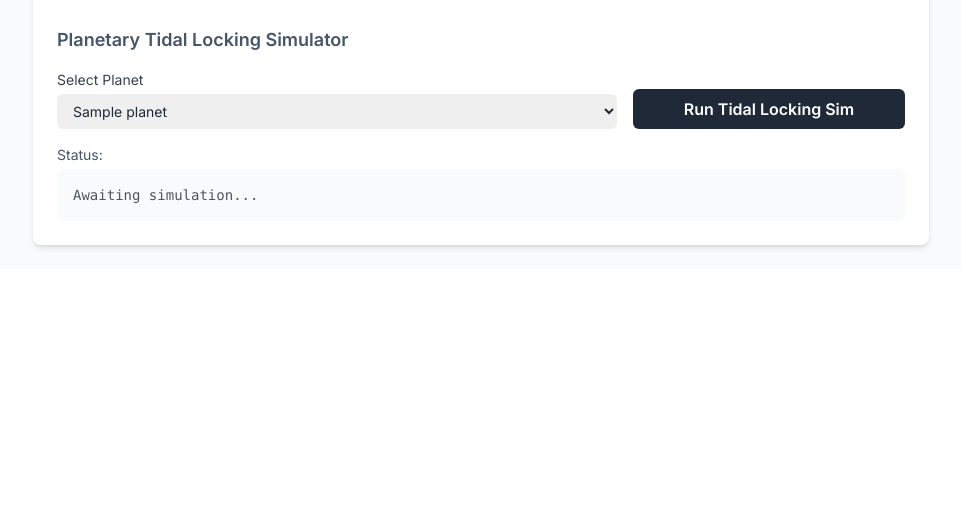
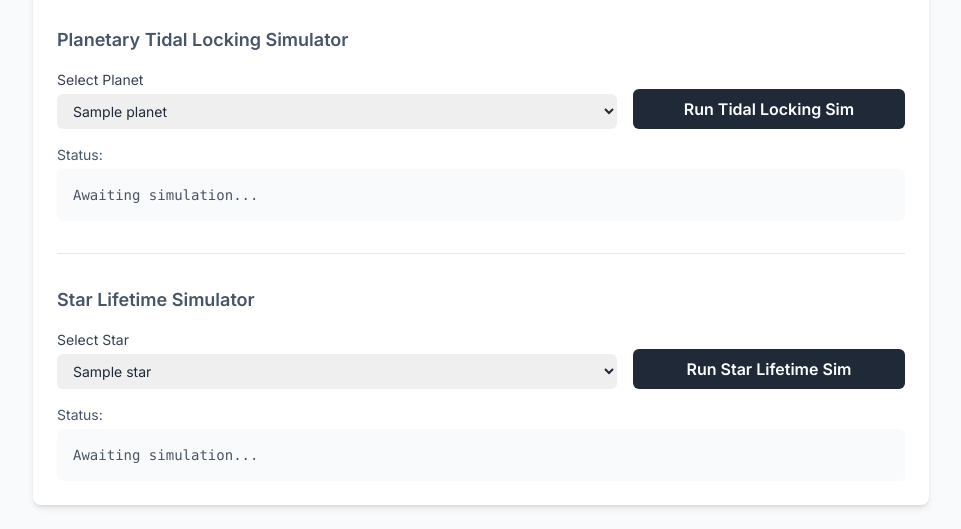
Before and after one commit to codenameuriel/exo-intel, a Django app: page /portal/dashboard/ in a window 1280 px wide. Shown: the part 1347-1876 px from the top of the page, without its empty margins (159-1120 px from the left). Before the commit the page ends 1597 px from the top, so only its background shows below. Run offline with Django 5.2, Linux system fonts and the light colour scheme; a user stored in the database is signed in; tables that the repository leaves empty hold one stand-in row (values such as "Sample post"); parts of the project's set-up code (start-up, migrations or seed data) failed here and were passed over; some libraries are stand-ins or nearby versions.

Commit message:
add UI support for lifetime simulation

```diff
--- a/portal/templates/portal/partials/_simulation_lab.html
+++ b/portal/templates/portal/partials/_simulation_lab.html
@@ -61,7 +61,7 @@
     </div>
 
     <!-- Tidal Locking Simulation -->
-    <div>
+    <div class="border-b border-gray-200 pb-8 mb-8">
         <h3 class="text-lg font-semibold text-slate-600 mb-4">Planetary Tidal Locking Simulator</h3>
         <form class="simulation-form"
               data-api-endpoint="/simulations/tidal-locking/"
@@ -86,4 +86,31 @@
             </div>
         </div>
     </div>
+
+    <!-- Star Lifetime Simulation -->
+    <div>
+        <h3 class="text-lg font-semibold text-slate-600 mb-4">Star Lifetime Simulator</h3>
+        <form class="simulation-form"
+              data-api-endpoint="/simulations/star-lifetime/"
+              data-csrf-token="{{ csrf_token }}"
+              data-sim-type="lifetime">
+            <div class="grid grid-cols-1 md:grid-cols-3 gap-4 items-end">
+                <div class="md:col-span-2">
+                    <label for="lifetime-star-select" class="block text-sm font-medium text-gray-700">Select Star</label>
+                    <select id="lifetime-star-select" name="star_id" class="mt-1 block w-full pl-3 pr-10 py-2 text-base border-gray-300 focus:outline-none focus:ring-black focus:border-black sm:text-sm rounded-md">
+                        {% for star in star_lifetime_sim_stars %}
+                            <option value="{{ star.pk }}">{{ star.name }}</option>
+                        {% endfor %}
+                    </select>
+                </div>
+                <button type="submit" class="px-6 py-2 font-semibold text-white bg-gray-800 rounded-md hover:bg-black">Run Star Lifetime Sim</button>
+            </div>
+        </form>
+        <div class="mt-4">
+            <h4 class="text-sm font-medium text-slate-600 mb-1">Status:</h4>
+            <div class="status-display p-4 bg-gray-50 rounded-md text-gray-600 font-mono text-sm">
+                Awaiting simulation...
+            </div>
+        </div>
+    </div>
 </section>
--- a/portal/views.py
+++ b/portal/views.py
@@ -4,7 +4,7 @@ from django.contrib.auth.mixins import LoginRequiredMixin
 from django.contrib import messages
 from django.db.models import Q
 from api_keys.models import APIKey
-from planets.models import StarSystem, Planet
+from planets.models import StarSystem, Planet, Star
 
 
 class PortalDashboardView(LoginRequiredMixin, View):
@@ -54,12 +54,18 @@ class PortalDashboardView(LoginRequiredMixin, View):
             .distinct()
         )
 
+        star_lifetime_sim_stars = Star.objects.filter(
+            mass__isnull=False,
+            age__isnull=False,
+        ).order_by("name")
+
         context = {
             "api_keys": api_keys,
             "api_key_count": api_keys.count(),
             "travel_sim_star_systems": travel_sim_star_systems,
             "seasonality_sim_planets": seasonality_sim_planets,
             "tidal_locking_sim_planets": tidal_locking_sim_planets,
+            "star_lifetime_sim_stars": star_lifetime_sim_stars,
         }
         return render(request, self.template_name, context)
 
--- a/static/js/portal_dashboard.js
+++ b/static/js/portal_dashboard.js
@@ -31,8 +31,6 @@ document.addEventListener('DOMContentLoaded', function() {
         const form = event.target;
 
         const statusDisplay = form.nextElementSibling.querySelector('.status-display');
-
-        console.log('statusDisplay', statusDisplay);
 
         const endpoint = form.dataset.apiEndpoint;
         const simType = form.dataset.simType;
@@ -84,6 +82,16 @@ document.addEventListener('DOMContentLoaded', function() {
             <strong>Star Age Years:</strong> ${result.star_age_years} <br>
             <strong>Conclusion:</strong> ${result.conclusion}
          `,
+         'lifetime': (result) => `
+            <strong>Status:</strong> SUCCESS <br>
+            <strong>Star:</strong> ${result.star_name} <br>
+            <strong>Star Solar Mass:</strong> ${result.star_mass_solar} <br>
+            <strong>Star Age:</strong> ${result.star_age_gyr} GYR <br>
+            <strong>Estimated Total Lifetime:</strong> ${result.estimated_total_lifetime_gyr} GYR <br>
+            <strong>Estimated Remaining Lifetime:</strong> ${result.estimated_remaining_lifetime_gyr} GYR <br>
+            <strong>Percent Lifespan Complete:</strong> ${result.percent_lifespan_complete} % <br>
+            <strong>Conclusion:</strong> ${result.conclusion}
+         `,
          'default': (result) => `Task finished with an unknown result type.`
     };
 
```
